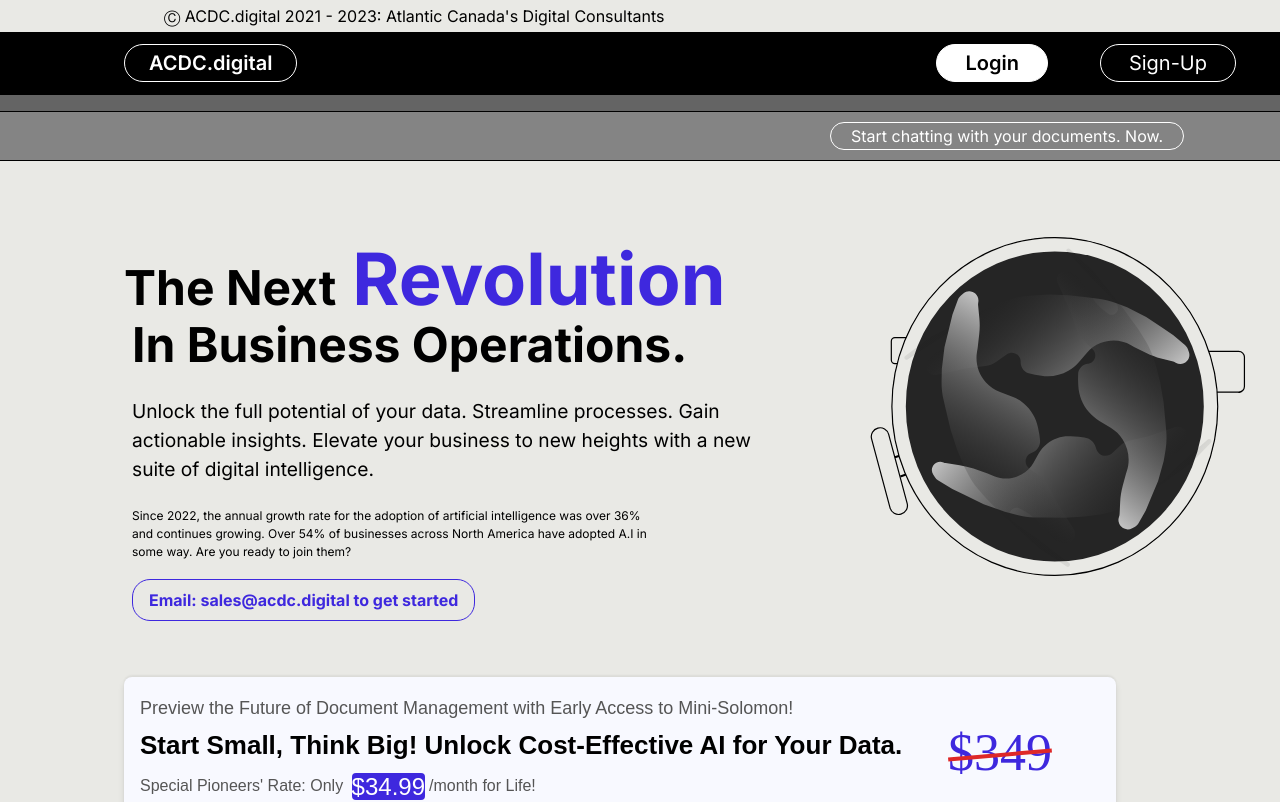
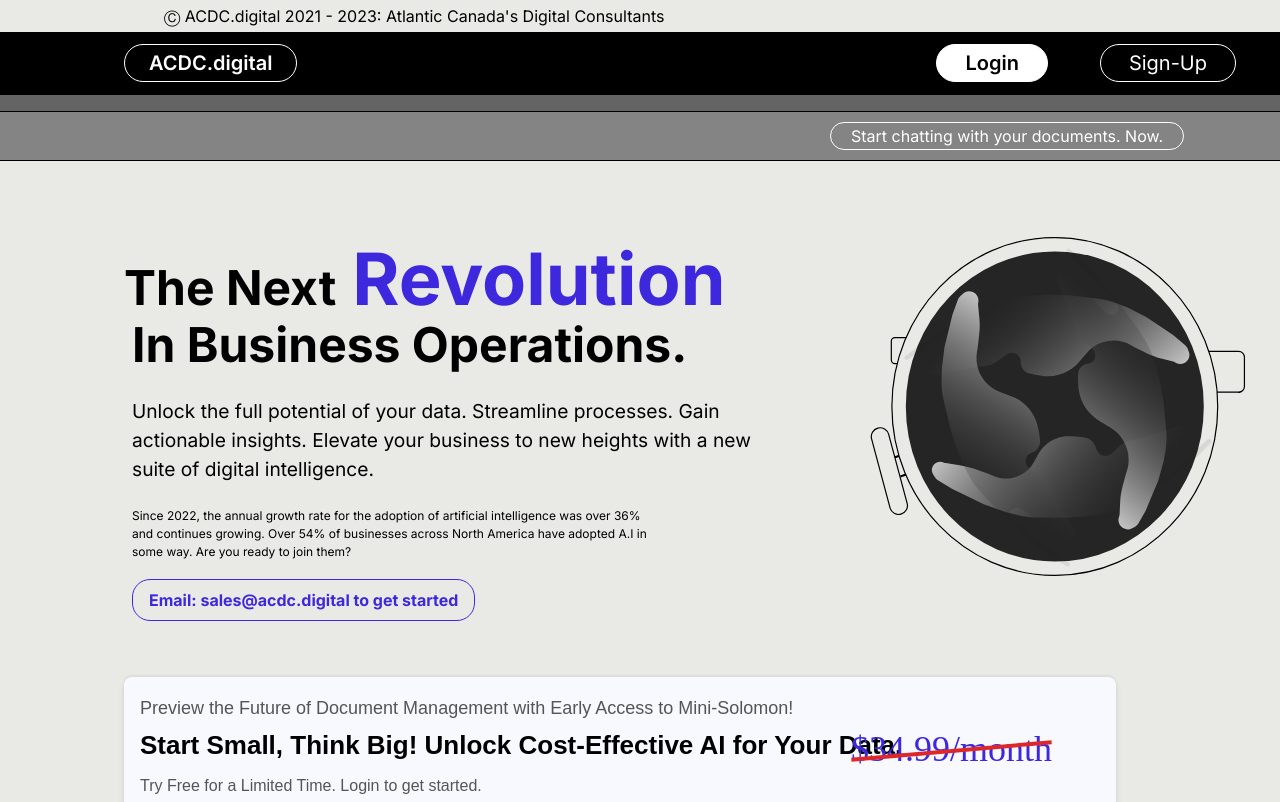
Before and after one commit to acdc-digital/cooksite-deploy, a Next.js app in the folder cooksite-ChatComplete/acdc.cooksite/cooksite/: page / in a window 1280 px wide. Shown: the top 802 px of the page. Built offline with nearby package versions, Linux system fonts and the light colour scheme; no server answers.

Commit message:
Deployment Init

```diff
--- a/cooksite-ChatComplete/acdc.cooksite/cooksite/drizzle.config.ts
+++ b/cooksite-ChatComplete/acdc.cooksite/cooksite/drizzle.config.ts
@@ -4,7 +4,7 @@
 
 export default {
   driver: "pg",
-  schema: "/Users/matthewsimon/Documents/GitHub/cooksite/cooksite/src/lib/db/schema.ts",
+  schema: "/Users/matthewsimon/Documents/GitHub/acdc.cooksite/cooksite-ChatComplete/acdc.cooksite/cooksite/src/lib/db/schema.ts",
   dbCredentials: {
     connectionString: process.env.DATABASE_URL!,
   },
--- a/cooksite-ChatComplete/acdc.cooksite/cooksite/package.json
+++ b/cooksite-ChatComplete/acdc.cooksite/cooksite/package.json
@@ -14,7 +14,6 @@
     "@neondatabase/serverless": "^0.6.0",
     "@radix-ui/react-slot": "^1.0.2",
     "@tanstack/eslint-plugin-query": "^5.0.5",
-    "@tanstack/react-query": "^18.2.0",
     "@types/node": "20.6.5",
     "@types/react": "18.2.22",
     "@types/react-dom": "18.2.7",
@@ -29,11 +28,12 @@
     "eslint-config-next": "13.5.2",
     "express": "^4.18.2",
     "lucide-react": "^0.279.0",
-    "next": "13.5.2",
+    "next": "^13.5.6",
     "pg": "^8.11.3",
     "postcss": "8.4.30",
     "react": "18.2.0",
     "react-dom": "18.2.0",
+    "stripe": "^14.1.0",
     "tailwind-merge": "^1.14.0",
     "tailwindcss": "3.3.3",
     "tailwindcss-animate": "^1.0.7",
--- a/cooksite-ChatComplete/acdc.cooksite/cooksite/src/app/layout.tsx
+++ b/cooksite-ChatComplete/acdc.cooksite/cooksite/src/app/layout.tsx
@@ -8,7 +8,7 @@
 const inter = Inter({ subsets: ["latin"] });
 
 export const metadata: Metadata = {
-  title: "sidebar-component",
+  title: "ACDC.digital",
 };
 
 export default function RootLayout({
--- a/cooksite-ChatComplete/acdc.cooksite/cooksite/src/components/CallToAction.tsx
+++ b/cooksite-ChatComplete/acdc.cooksite/cooksite/src/components/CallToAction.tsx
@@ -41,9 +41,9 @@
   },
   slashedPrice: {
     position: 'absolute',
-    bottom: '2rem',
+    bottom: '3rem',
     right: '4rem',
-    fontSize: '52px',
+    fontSize: '36px',
     fontFamily: 'Marker Felt, cursive',
     color: '#3E28DE',
   },
@@ -90,17 +90,17 @@
         Start Small, Think Big! Unlock Cost-Effective AI for Your Data.
       </h3>
       <div style={styles.slashedPrice}>
-        $349
+        $34.99/month
         <div style={styles.slashedPriceLine}></div>
       </div>
       <span style={styles.newOffer}>
-        Special Pioneers' Rate: Only{' '}
+        Try Free for a Limited Time. Login to get started.{' '}
         <span style={{ paddingLeft: '0.25rem', paddingRight: '0.25rem' }}>
           <span style={{ ...styles.underlinedPrice, background: '#3E28DE', color: 'white', borderRadius: '0.25rem' }}>
-            $34.99
+
           </span>
         </span>
-        /month for Life!
+
       </span>
     </div>
 
--- a/cooksite-ChatComplete/acdc.cooksite/cooksite/src/components/Footer.tsx
+++ b/cooksite-ChatComplete/acdc.cooksite/cooksite/src/components/Footer.tsx
@@ -53,14 +53,11 @@
             ACDC.digital
           </div>
           <div style={{ display: 'flex', justifyContent: 'center', alignItems: 'center', marginBottom: '5rem' }}>
-            <img src="/messenger.png" alt="Messenger" style={{ width: '24px', margin: '0 1rem' }} />
-            <img src="github.png" alt="Github" style={{ width: '24px', margin: '0 1rem' }} />
-            <img src="whatsapp.png" alt="Whatsapp" style={{ width: '24px', margin: '0 1rem' }} />
-            <img src="linkedin.png" alt="LinkedIn" style={{ width: '24px', margin: '0 1rem' }} />
+
           </div>
           <div style={{ borderTop: '1px solid #fff', paddingTop: '1rem' }}>
-            <button style={{ marginRight: '1rem' }}>Terms</button>
-            <button>Privacy</button>
+           { /* <button style={{ marginRight: '1rem' }}>Terms</button> */ }
+            <button>Thanks for your patience as we update our terms & privacy.</button>
           </div>
         </div>
 
```
Also changed, not shown: 2 other files (tests, documents, lock files or other folders).
